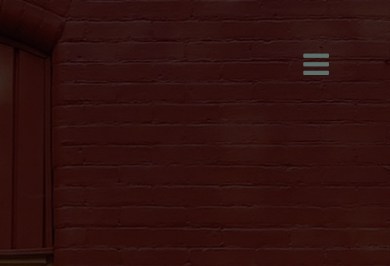
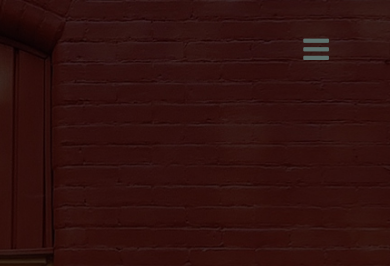
Before and after one commit to AnastassiaH/Nastya_Gurska, a plain HTML site: page index.html in a window 390 px wide. Shown: the top 266 px of the page. Drawn offline with nearby package versions, Linux system fonts and the light colour scheme.

Commit message:
bla bla bla

```diff
--- a/css/media.css
+++ b/css/media.css
@@ -18,6 +18,10 @@
 
 /* Small Devices, Tablets */
 @media only screen and (max-width : 767px) {
+
+    .header{
+        padding-top: 15px;
+    }
 
     .header .top_menu #responcive-menu ul{
         width: 100%;
```
